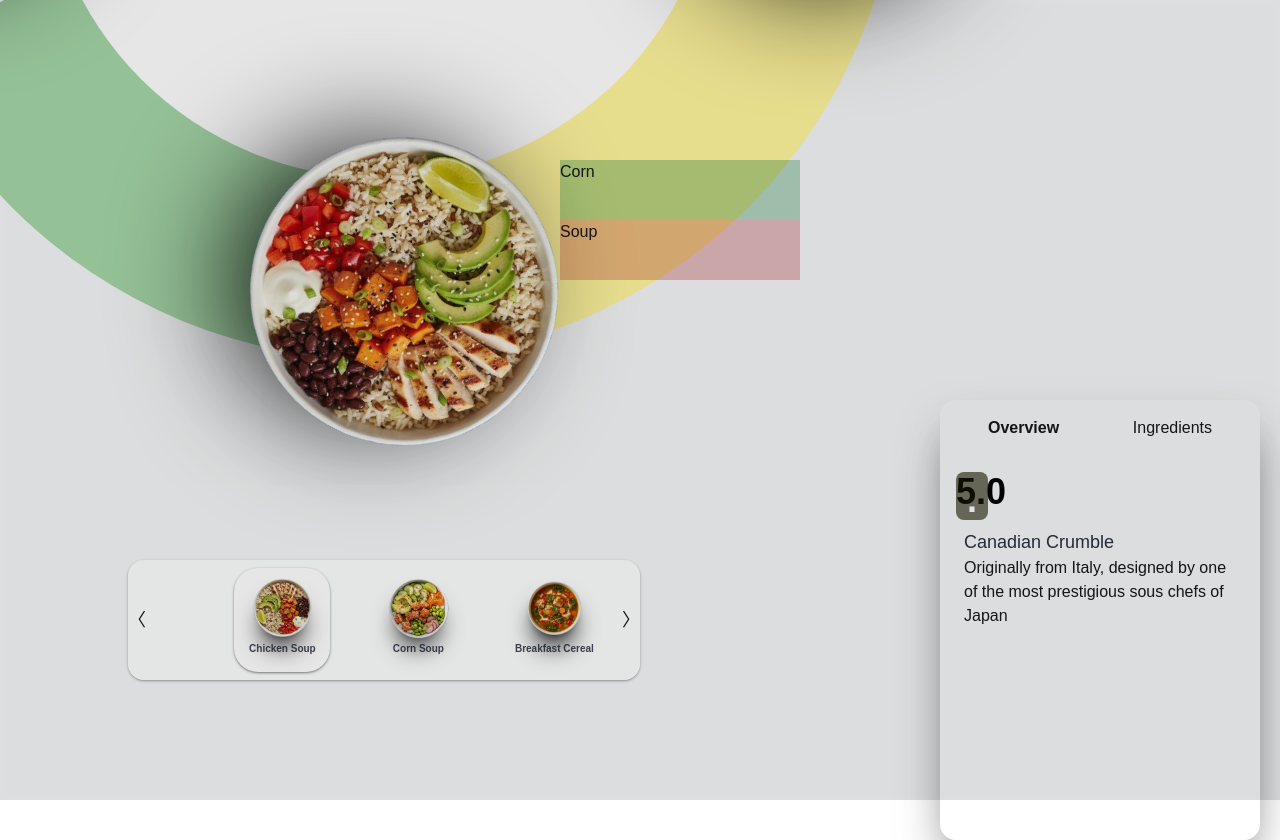
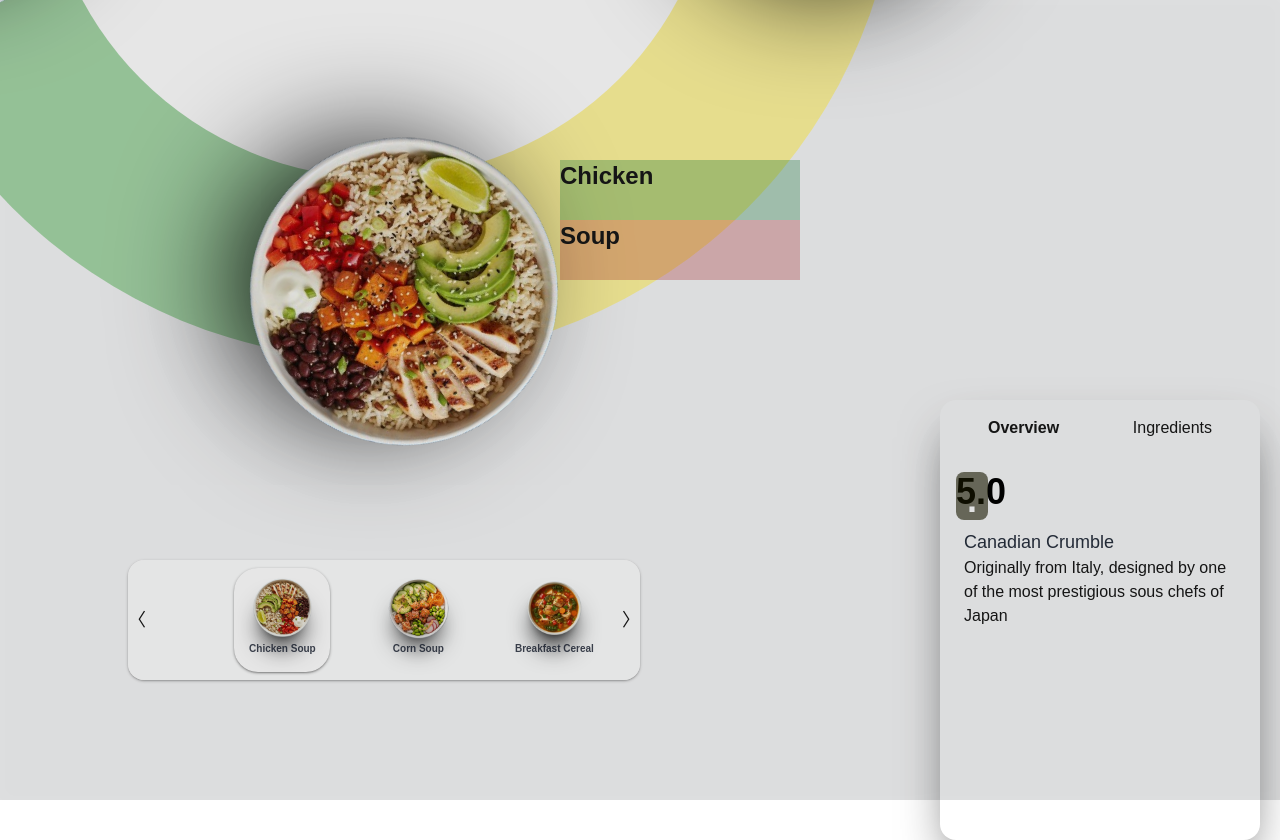
Before and after one commit to AsfarButt/NextProject4, a Next.js app: page / in a window 1280 px wide. Built offline with nearby package versions, Linux system fonts and the light colour scheme.

Commit message:
Update 5

```diff
--- a/app/text.tsx
+++ b/app/text.tsx
@@ -3,14 +3,29 @@ import React,{useRef, useState, useEffect} from "react";
 
 
 
+export default function Text({activeindex}:{activeindex: number}){
 
+    const [Name, setName] = useState([]);
 
-export default function Text({activeindex}:{activeindex: number}){
+    async function GetData(){
+        const data = await fetch("/smallimage.json").then((res) => res.json());
+        const letter = data[activeindex][1].split(" ");
+        setName(letter);
+        console.log("Data: ",data);
+    }
+
+    useEffect(() => {
+        GetData();
+    },[])
+
+    useEffect(() => {
+        GetData();
+    },[activeindex])
 
 
 
     return(<div className="relative w-full h-full bg-black/10">
-            <div className="w-full h-[50%] border-box bg-green-600/20">Corn</div>
-            <div className="w-full h-[50%] border-box bg-red-500/20">Soup</div>
+            <div className="w-full h-[50%] border-box bg-green-600/20 text-2xl font-semibold"><h1 className="h-full">{Name[0]}</h1></div>
+            <div className="w-full h-[50%] border-box bg-red-500/20 text-2xl font-semibold"><h1 className="h-full">{Name[1]}</h1></div>
     </div>)
 }
```
